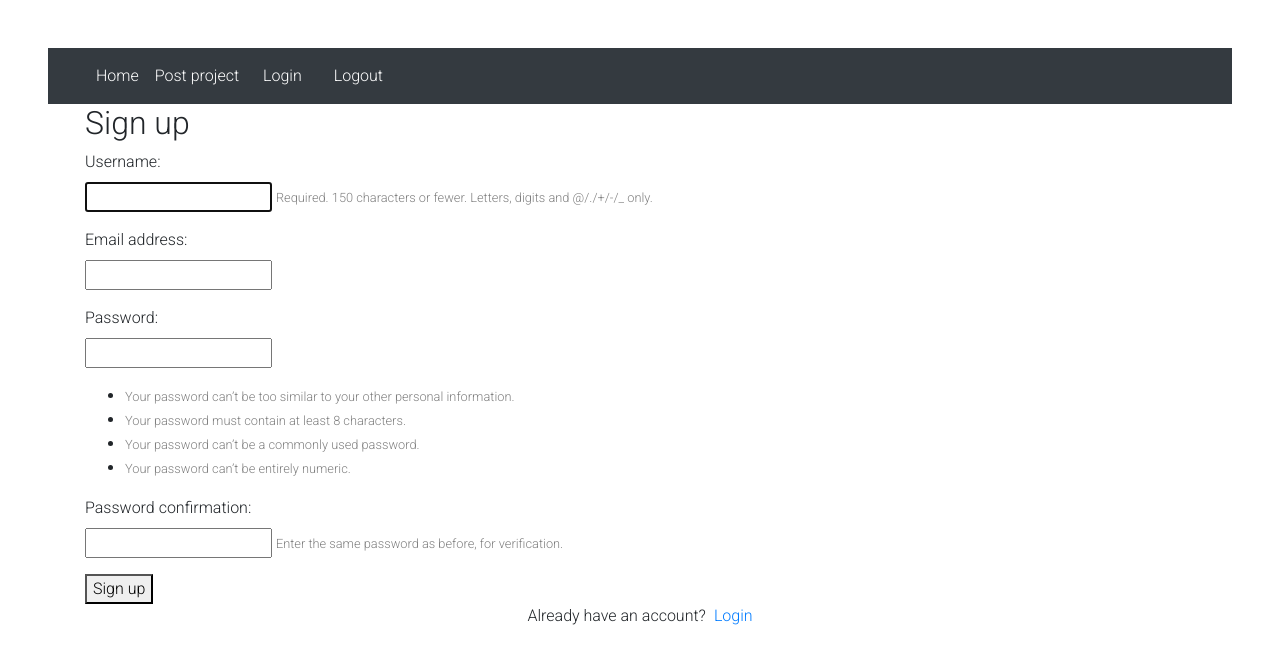
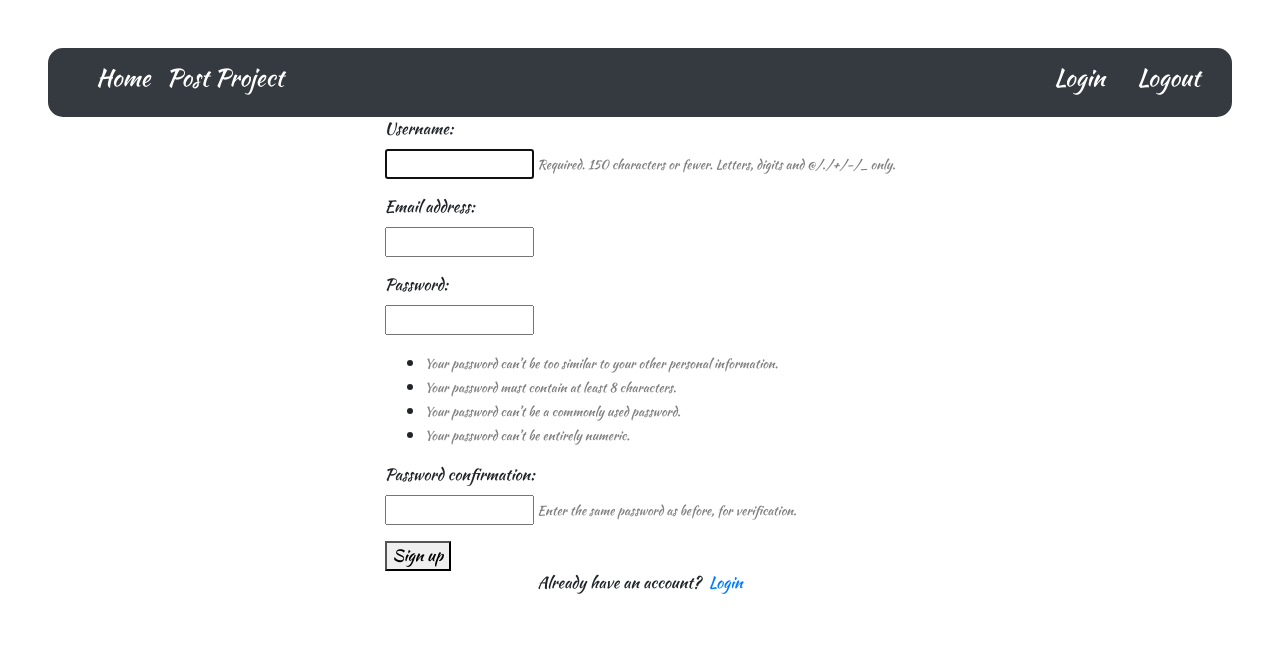
Before and after one commit to patrickrop-cloud/Django-Awards, a Django app: page /register/ in a window 1280 px wide. Shown: the top 664 px of the page. Run offline with Django 3.2, Linux system fonts and the light colour scheme; some libraries are stand-ins or nearby versions.

Commit message:
add styling to the templates

```diff
--- a/awwards/models.py
+++ b/awwards/models.py
@@ -24,7 +24,7 @@
 
 class Profile(models.Model):
     avatar = models.ImageField(upload_to='avatars/')
-    bio = TextField(max_length=500,null=True)
+    bio = TextField(max_length=250,null=True)
     user = models.OneToOneField(User,on_delete=models.CASCADE,primary_key=True,blank=True)
     name =models.CharField(max_length=100)
     email = models.EmailField()
--- a/awwards/templates/navbar.html
+++ b/awwards/templates/navbar.html
@@ -2,33 +2,40 @@
 <html lang="en">
 
 <head>
-    <meta charset="UTF-8">
-    <meta http-equiv="X-UA-Compatible" content="IE=edge">
-    <meta name="viewport" content="width=device-width, initial-scale=1.0">
-    <title>Document</title>
+    <link rel="preconnect" href="https://fonts.googleapis.com">
+  <link rel="preconnect" href="https://fonts.gstatic.com" crossorigin>
+  <link href="https://fonts.googleapis.com/css2?family=Kaushan+Script&display=swap" rel="stylesheet">
+  <meta charset="utf-8">
+  <meta name="viewport" content="width=device-width, initial-scale=1">
+  <title>Document</title>
+  <style>
+    *{
+      /* font-family: 'Italianno', cursive; */
+      font-family: 'Kaushan Script', cursive;
+      font-size: 16px;
+
+
+    }
+  </style>
 </head>
 
 <body>
     {% block content %}
 
-    <nav class="navbar navbar-expand-md navbar-dark bg-dark">
-        <!-- <a href="/" style="color: white;" class="navbar-brand">Awwards</a>
-        <button type="button" class="navbar-toggler" data-toggle="collapse" data-target="#navbarCollapse">
-            <span class="navbar-toggler-icon"></span>
-        </button> -->
+    <nav class="navbar navbar-expand-md navbar-dark bg-dark" style="border-radius: 15px;">
 
         <div class="collapse navbar-collapse" id="navbarCollapse">
             <div class="navbar-nav ml-4">
-                <a href="/" style="color: white;" class="nav-item nav-link">Home</a>
+                <a href="/" style="color: white;" class="nav-item nav-link"><h4>Home</h4></a>
 
-                <a href="{% url 'new_project'%}" style="color: white;" class="nav-item nav-link">Post project</a>
+                <a href="{% url 'new_project'%}" style="color: white;" class="nav-item nav-link"><h4>Post Project</h4></a>
             </div>
-           <span>
-            <div class="d-flex justify-content-end " >
-                <a href="{% url 'login' %}" style="color: white;" class="nav-item nav-link ">Login</a>
-                <a href="{% url 'logout' %}" style="color: white;" class="nav-item nav-link">Logout</a>
-            </div>
+           <span >
         </span>
+        </div>
+        <div class="d-flex justify-content-end " >
+            <a href="{% url 'login' %}" style="color: white;" class="nav-item nav-link "><h4>Login</h4></a>
+            <a href="{% url 'logout' %}" style="color: white;" class="nav-item nav-link"><h4>Logout</h4></a>
         </div>
     </nav>
     {% endblock%}
--- a/awwards/templates/registration/register.html
+++ b/awwards/templates/registration/register.html
@@ -1,8 +1,10 @@
 {% extends 'base.html'%}
 
 {% block content %}
-<div class="container">
-    <h2>Sign up</h2>
+<div class="container col-md-6">
+    <div class="row"  style="justify-content: center; border-radius: 15px;">
+        <!-- <div class="col-md-6"> -->
+             <!-- <h2>Sign up</h2> -->
         <form method="post">
             {% csrf_token %}
             {% for field in form %}
@@ -23,10 +25,12 @@
         {% for message in messages %}
         <p id="messages">{{message}}</p>
         {% endfor%}
+        </div>
 
+    </div>
     <div class="d-flex justify-content-center links">
         Already have an account? <a href="{% url 'login'%}" class="ml-2">Login</a>
     </div>
+    </div>
 
-</div>
 {%endblock%}
```
Also changed, not shown: awwards/templates/index.html (+11 -10 lines), README.md (added), awwards/migrations/0003_alter_profile_bio.py (added), 1 other file. Lines whose indentation alone changed are shown as unchanged.
